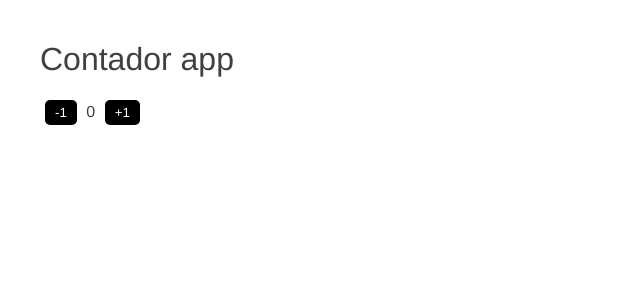
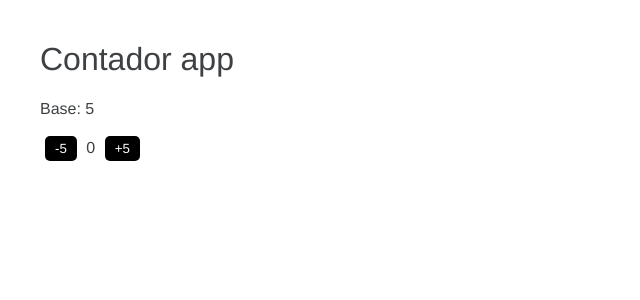
Before and after one commit to johnny75710/angular, an Angular app in the folder 01-bases/: page / in a window 1280 px wide. Shown: the top 300 px of the page, without its empty margins (0-640 px from the left). Built offline with nearby package versions, Linux system fonts and the light colour scheme.

Commit message:
Fin de app contador

```diff
--- a/01-bases/src/app/app.component.html
+++ b/01-bases/src/app/app.component.html
@@ -1,4 +1,6 @@
 <h1>{{ title }}</h1>
-<button (click)="numero = numero - 1">-1</button>
+<span>Base: {{ base }}</span><br><br>
+<button (click)="restar( base )">-{{ base }}</button>
 <span> {{ numero }} </span>
-<button (click)="numero = numero + 1">+1</button>
+<button (click)="sumar( base )">+{{ base }}
+</button>
--- a/01-bases/src/app/app.component.ts
+++ b/01-bases/src/app/app.component.ts
@@ -7,4 +7,12 @@ import { Component } from '@angular/core';
 export class AppComponent {
   title = 'Contador app';
   numero: number = 0;
+  base: number = 5;
+  sumar(valor: number){
+    this.numero += valor;
+  }
+
+  restar(valor: number){
+    this.numero -= valor;
+  }
 }
```
